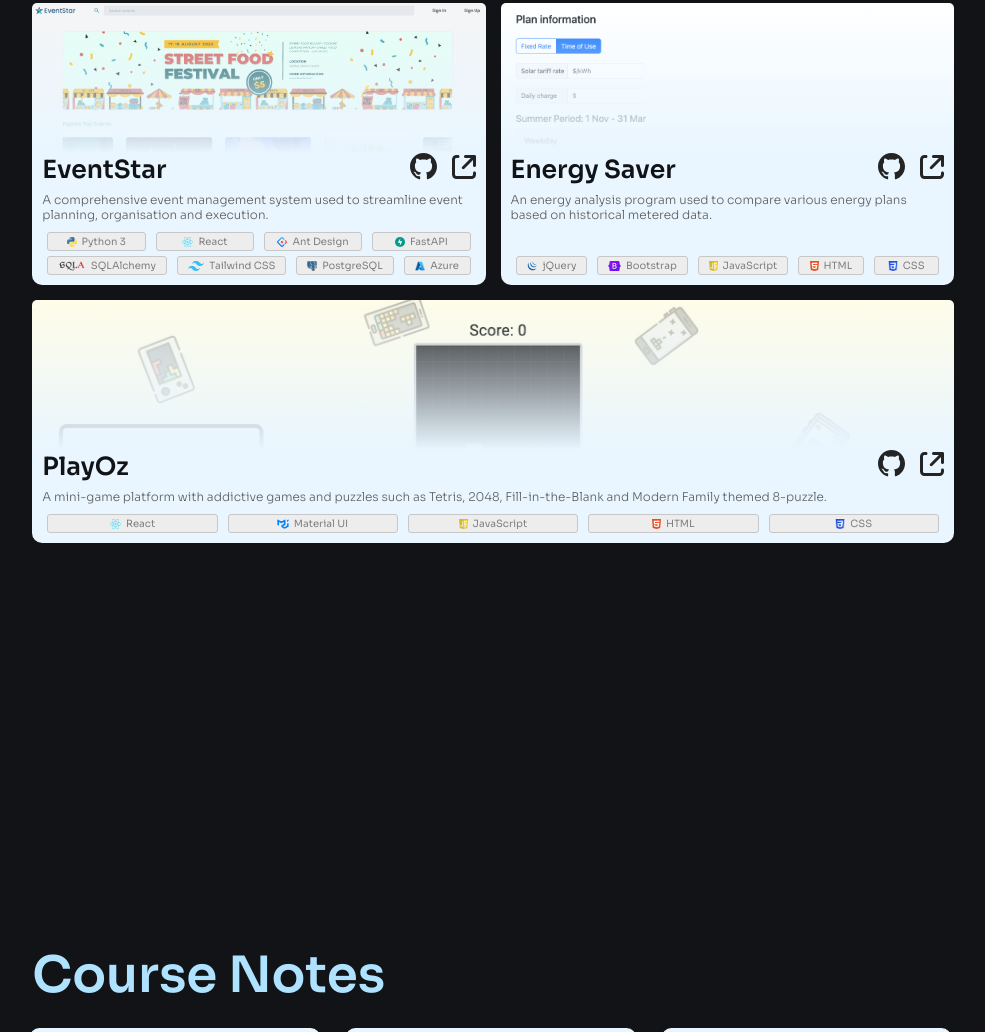
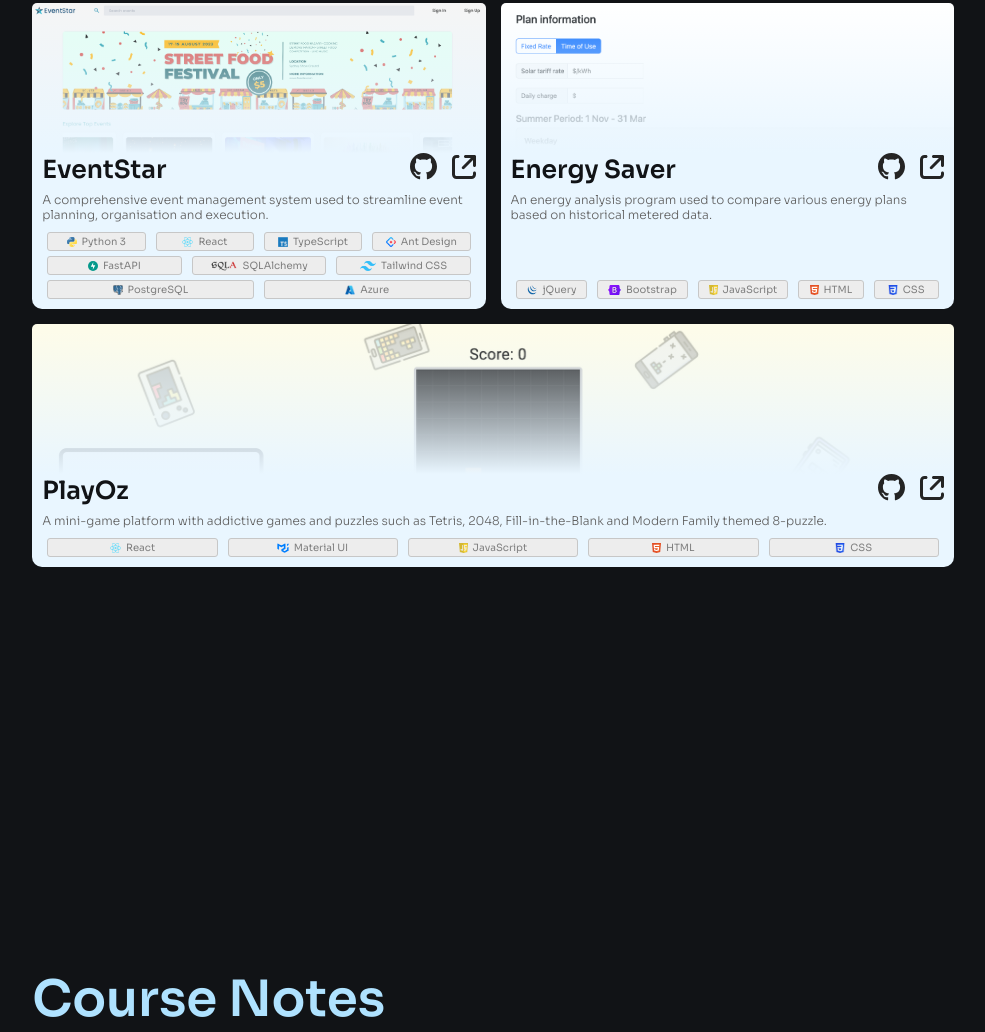
Before and after one commit to ridho-y/home, a plain HTML site: page index.html in a window 1280 px wide. Shown: the part 1767-2799 px from the top of the page, without its empty margins (147-1132 px from the left). Drawn offline with nearby package versions, Linux system fonts and the light colour scheme.

Commit message:
Add TypeScript

```diff
--- a/index.html
+++ b/index.html
@@ -134,6 +134,7 @@
                             <div class="project-techs">
                                 <span class="tech"><img src="assets/python.png">Python 3</span>
                                 <span class="tech"><img src="assets/react.png">React</span>
+                                <span class="tech"><img src="assets/typescript.png">TypeScript</span>
                                 <span class="tech"><img src="assets/antd.png">Ant Design</span>
                                 <span class="tech"><img src="assets/fastapi.svg">FastAPI</span>
                                 <span class="tech"><img src="assets/sqlalchemy.png">SQLAlchemy</span>
```
Also changed, not shown: assets/typescript.png (added).
